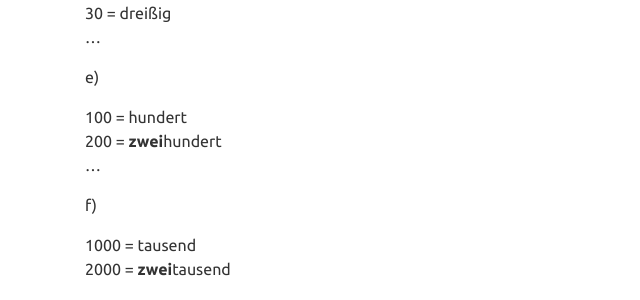
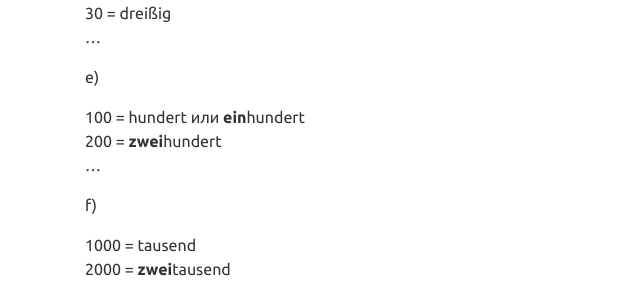
Before and after one commit to viktor-chiarcos/viktor-chiarcos.github.io, a Jekyll site: the page built from _pages/ivan/index.md, in a window 1280 px wide and 900 px high, scrolled down 2212 px. Shown: the part 152-452 px from the top of the window, without its empty margins (0-640 px from the left). Built offline with Jekyll 4.4.1, drawn with Linux system fonts in a browser that asks for light colours.

Commit message:
index.md aktualisieren

```diff
--- a/_pages/ivan/index.md
+++ b/_pages/ivan/index.md
@@ -65,7 +65,7 @@ d)
 
 e)
 
-100 = hundert\
+100 = hundert или **ein**hundert\
 200 = **zwei**hundert\
 ...
 
```
